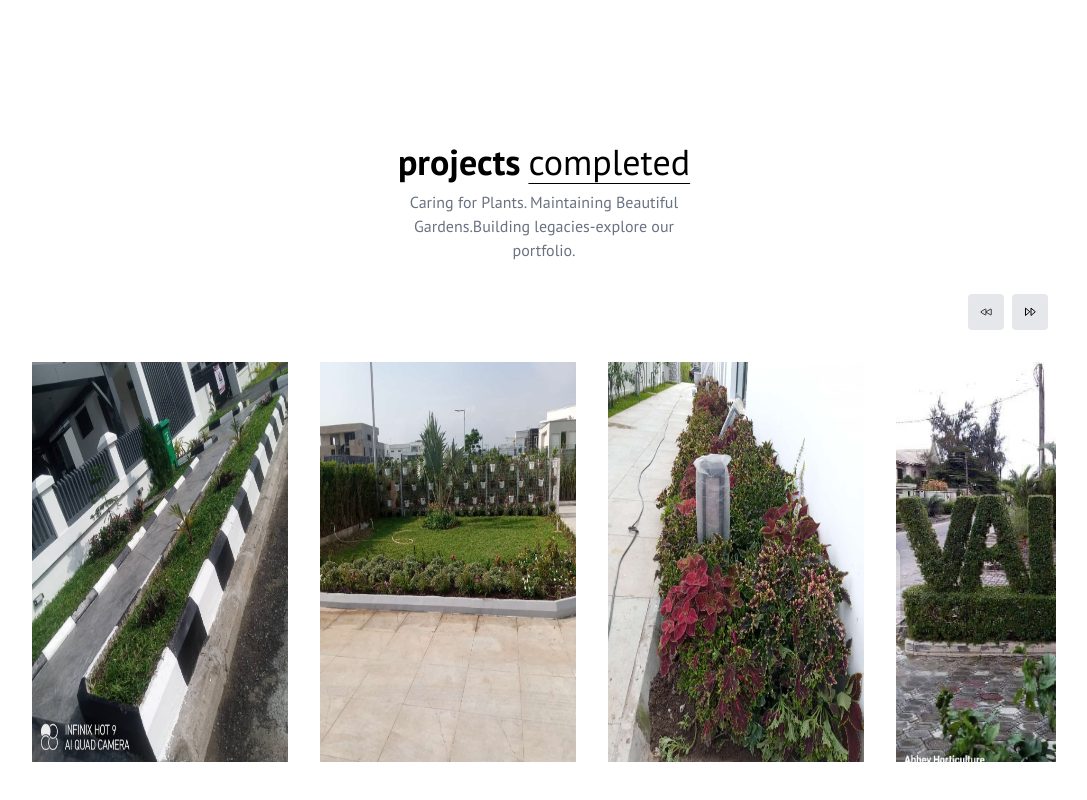
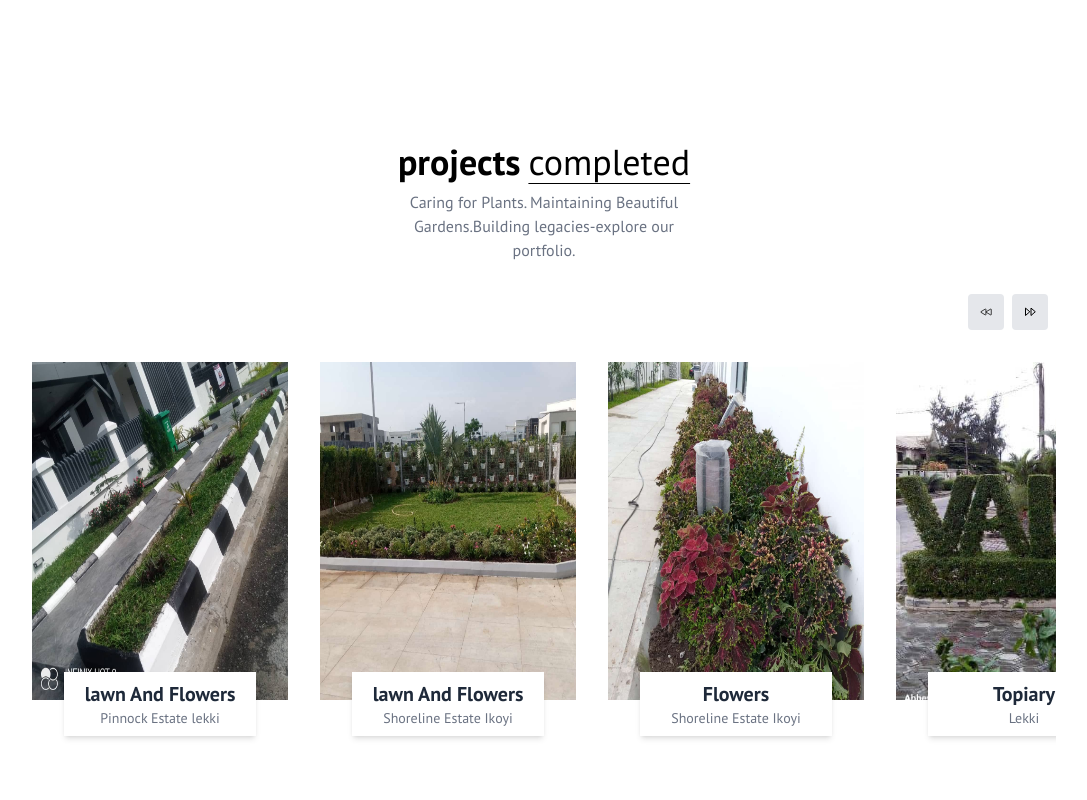
Before and after one commit to akomolafetemitopejoseph/garderner, a React (Vite) app: page / in a window 1280 px wide. Shown: the part 1674-2474 px from the top of the page, without its empty margins (96-1183 px from the left). Built offline with nearby package versions, Linux system fonts and the light colour scheme.

Commit message:
created slides in project

```diff
--- a/src/Component/Project.jsx
+++ b/src/Component/Project.jsx
@@ -1,4 +1,4 @@
-import React from "react";
+import React, { useEffect, useState } from "react";
 import { IoPlayBackOutline } from "react-icons/io5";
 import { TbPlayerTrackNext } from "react-icons/tb";
 import project1 from "../assets/project1.jpeg";
@@ -11,19 +11,19 @@ import project6 from "../assets/project6.jpeg";
 const Project = () => {
   const projectData = [
     {
-      title: "lawn and flowers",
+      title: "lawn And Flowers",
       location: "Pinnock Estate lekki",
       image: project1,
     },
 
     {
-      title: "lawn and flowers",
+      title: "lawn And Flowers",
       location: "Shoreline Estate Ikoyi",
       image: project2,
     },
 
     {
-      title: "flowers",
+      title: "Flowers",
       location: "Shoreline Estate Ikoyi",
       image: project3,
     },
@@ -35,17 +35,44 @@ const Project = () => {
     },
 
     {
-      title: "Lawn and flowers",
+      title: "Lawn And Flowers",
       location: "Igando Lagos",
       image: project5,
     },
 
     {
-      title: "Pot and Flowers",
+      title: "Pot And Flowers",
       location: "1004 VI Lagos",
       image: project6,
     },
   ];
+
+  const [currentIndex, setCurrentIndex] = useState(0);
+
+  const [cardsShow, setCardsShow] = useState(1);
+
+  const nextproject = () => {
+    setCurrentIndex((prevIndex) => (prevIndex + 1) % projectData.length);
+  };
+  const prevProject = () => {
+    setCurrentIndex((prevIndex) =>
+      prevIndex === 0 ? projectData.length - 1 : prevIndex - 1
+    );
+  };
+
+  useEffect(() => {
+    const updateCardsShow = () => {
+      if (window.innerWidth >= 1024) {
+        setCardsShow(projectData.length);
+      } else {
+        setCardsShow(1);
+      }
+    };
+    updateCardsShow();
+
+    window.addEventListener("resize", updateCardsShow);
+    return () => window.removeEventListener("resize", updateCardsShow);
+  }, []);
   return (
     <div
       className="container mx-auto py-4 pt-20 px-6 md:px-20 lg:px-32 my-20 w-full overflow-hidden"
@@ -66,25 +93,40 @@ const Project = () => {
       {/* sliders button */}
       <div className="flex justify-end items-center mb-8 text-4xl">
         <IoPlayBackOutline
+          onClick={prevProject}
           className="p-3 rounded mr-2 bg-gray-200 cursor-pointer"
           aria-label="Previous Project"
         />
 
         <TbPlayerTrackNext
+          onClick={nextproject}
           className="p-3 rounded mr-2 bg-gray-200 cursor-pointer"
           aria-label="Next Project"
         />
       </div>
       {/* Project slider container */}
       <div className="overflow-hidden">
-        <div className="flex gap-8 transition-transform duration-500 ease-in-out">
+        <div
+          className="flex gap-8 transition-transform duration-500 ease-in-out"
+          style={{
+            transform: `translateX(-${(currentIndex * 100) / cardsShow}%)`,
+          }}
+        >
           {projectData.map((projects, index) => (
             <div key={index} className="relative flex shrink-0 w-full sm:w-1/4">
               <img
-                className="w-100 h-100"
+                className="w-100 h-auto mb-14"
                 src={projects.image}
                 alt={projects.title}
               />
+              <div className="absolute left-0 right-0 bottom-5 flex justify-center">
+                <div className="inline-block bg-white w-3/4 py-2 shadow-md text-center">
+                  <h2 className="text-xl font-semibold text-gray-800">
+                    {projects.title}
+                  </h2>
+                  <h2 className="text-gray-500 text-sm">{projects.location}</h2>
+                </div>
+              </div>
             </div>
           ))}
         </div>
```
